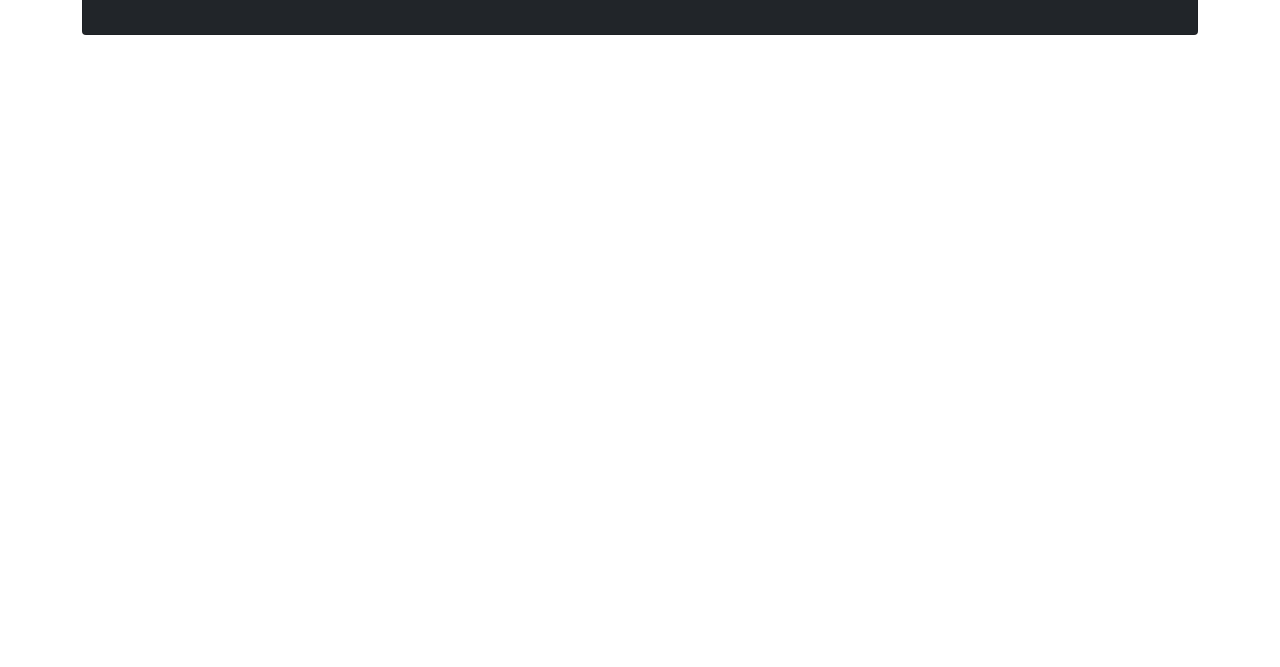
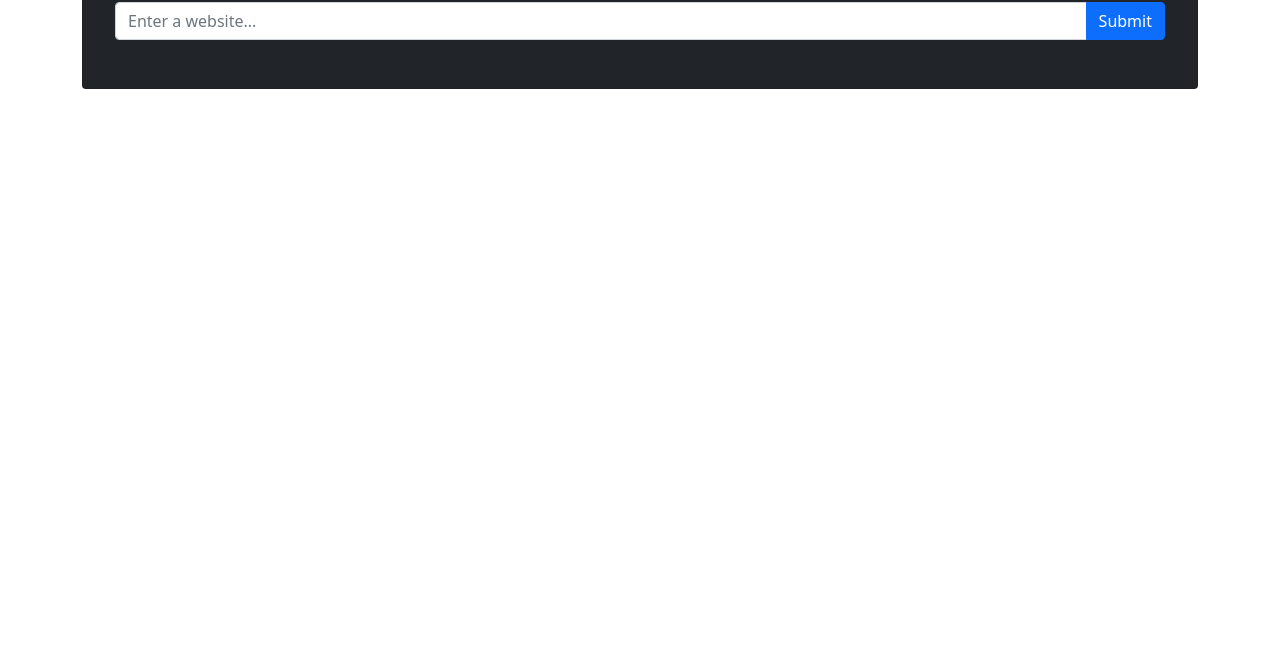
Before and after one commit to webQbe/js_accessibility_tester, a website: page public/index.html in a window 1280 px wide. Shown: the part 133-800 px from the top of the page. Drawn offline with nearby package versions, Linux system fonts and the light colour scheme.

Commit message:
Created form element

```diff
--- a/public/index.html
+++ b/public/index.html
@@ -16,6 +16,13 @@
             <!-- HEADER -->
             <div class="card-body">
                 <h2 class="mb-3">Website Accessibility Tester</h2>
+                <form id="form">
+                    <div class="input-group mb-3">
+                        <!-- INPUT WITH URL VALIDATION -->
+                        <input type="url" name="" id="url" class="form-control" placeholder="Enter a website...">
+                        <button type="submit" class="btn btn-primary">Submit</button>
+                    </div>
+                </form>
             </div>
         </div>
     </div>
```
